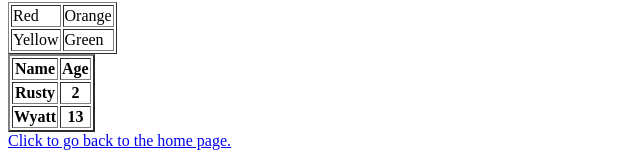
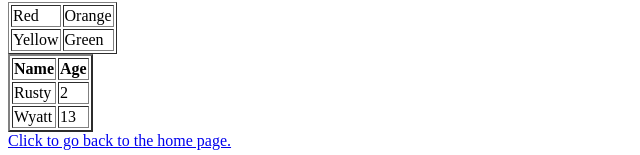
Before and after one commit to jacurtis813/first-lesson, a plain HTML site: page index2.html in a window 1280 px wide. Shown: the part 654-809 px from the top of the page, 0-640 px from the left. Drawn offline with Linux system fonts and the light colour scheme.

Commit message:
correct lines 53-63 to read properly.

```diff
--- a/index2.html
+++ b/index2.html
@@ -45,16 +45,19 @@
     <!-- only using the border attribute to show how -->
     <table border="2">
         <tr>
+            <!-- Use the <th> at the start to place a 'bolder' heading -->
             <th>Name</th>
             <th>Age</th>
         </tr>
         <tr>
-            <th>Rusty</th>
-            <th>2</th>
+            <!-- remain as the <td> table data -->
+            <td>Rusty</td>
+            <td>2</td>
         </tr>
         <tr>
-            <th>Wyatt</th>
-            <th>13</th>
+            <!-- remain as the <td> table data -->
+            <td>Wyatt</td>
+            <td>13</td>
         </tr>
     </table>
     <!-- End of table with heading-->
```
